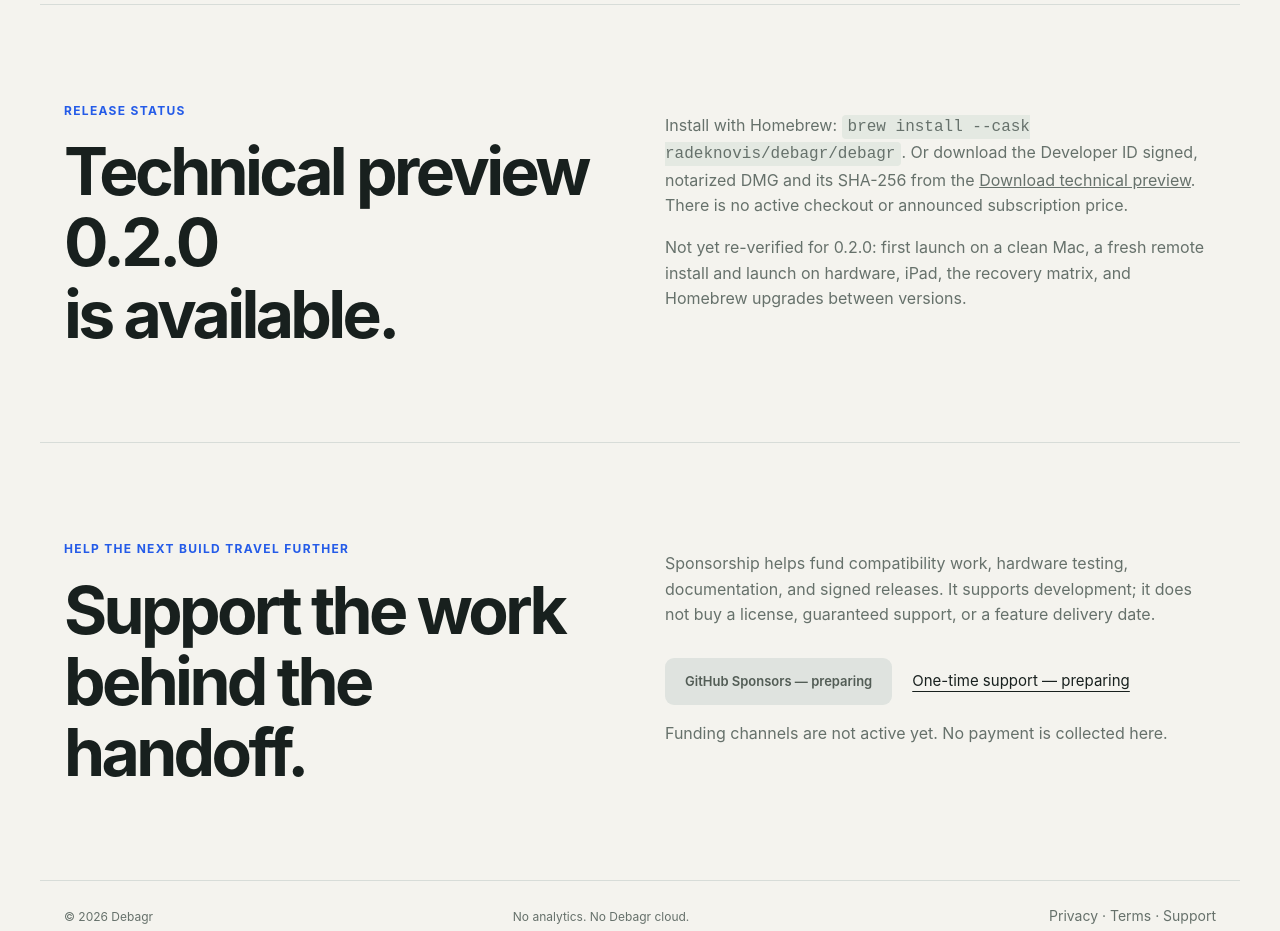
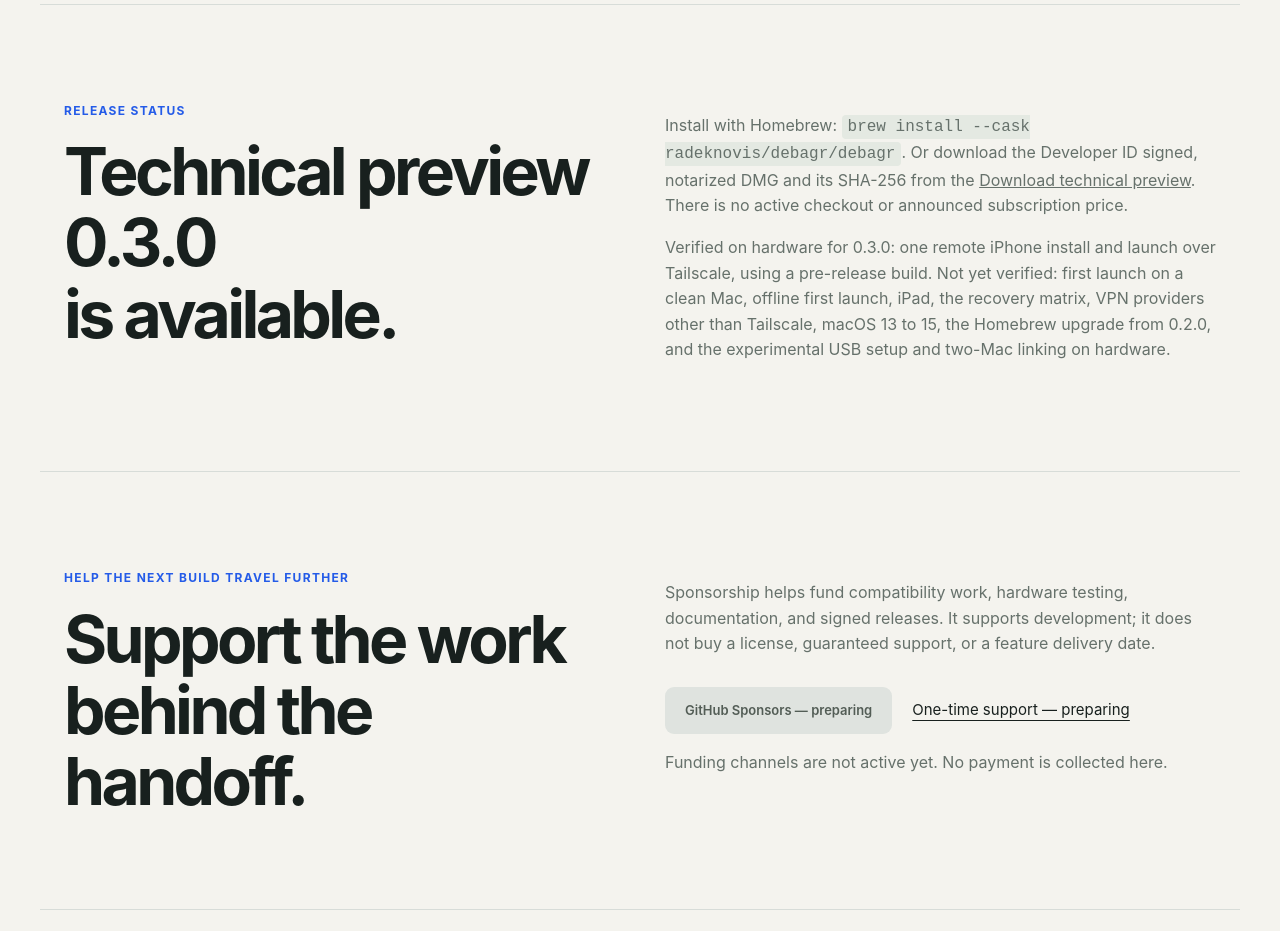
Before and after one commit to radeknovis/Debagr, a plain HTML site: page Marketing/site/index.html in a window 1280 px wide. Shown: the part 5040-5971 px from the top of the page. Drawn offline with Linux system fonts and the light colour scheme.

Commit message:
Record 0.3.0 publication

```diff
--- a/Marketing/site/config.js
+++ b/Marketing/site/config.js
@@ -1,4 +1,4 @@
 // Set only verified, live HTTPS destinations. Empty values leave clear preparation states.
-window.DEBAGR_DOWNLOAD_URL = "https://github.com/radeknovis/homebrew-debagr/releases/download/v0.2.0/Debagr-0.2.0.dmg";
+window.DEBAGR_DOWNLOAD_URL = "https://github.com/radeknovis/homebrew-debagr/releases/download/v0.3.0/Debagr-0.3.0.dmg";
 window.DEBAGR_SPONSOR_URL = "";
 window.DEBAGR_KOFI_URL = "";
--- a/Marketing/site/index.html
+++ b/Marketing/site/index.html
@@ -61,8 +61,8 @@
       <div class="warning"><strong>Technical preview.</strong> Tailscale has prior remote iPhone install-and-launch evidence. Headscale, ZeroTier, NetBird, WireGuard, and iPad remote acceptance still need hardware validation. Cellular-only operation is unsupported. One managed remote device.</div>
     </section>
     <section class="section availability" id="availability">
-      <div><span class="eyebrow">Release status</span><h2>Technical preview 0.2.0<br>is available.</h2></div>
-      <div><p>Install with Homebrew: <code>brew install --cask radeknovis/debagr/debagr</code>. Or download the Developer ID signed, notarized DMG and its SHA-256 from the <a id="download" href="https://github.com/radeknovis/homebrew-debagr/releases/tag/v0.2.0">0.2.0 release</a>. There is no active checkout or announced subscription price.</p><p class="fine">Not yet re-verified for 0.2.0: first launch on a clean Mac, a fresh remote install and launch on hardware, iPad, the recovery matrix, and Homebrew upgrades between versions.</p></div>
+      <div><span class="eyebrow">Release status</span><h2>Technical preview 0.3.0<br>is available.</h2></div>
+      <div><p>Install with Homebrew: <code>brew install --cask radeknovis/debagr/debagr</code>. Or download the Developer ID signed, notarized DMG and its SHA-256 from the <a id="download" href="https://github.com/radeknovis/homebrew-debagr/releases/tag/v0.3.0">0.3.0 release</a>. There is no active checkout or announced subscription price.</p><p class="fine">Verified on hardware for 0.3.0: one remote iPhone install and launch over Tailscale, using a pre-release build. Not yet verified: first launch on a clean Mac, offline first launch, iPad, the recovery matrix, VPN providers other than Tailscale, macOS 13 to 15, the Homebrew upgrade from 0.2.0, and the experimental USB setup and two-Mac linking on hardware.</p></div>
     </section>
     <section class="section availability" id="support">
       <div><span class="eyebrow">Help the next build travel further</span><h2>Support the work<br>behind the handoff.</h2></div>
```
Also changed, not shown: Marketing/index.html (+1 -1 lines), 6 other files.
